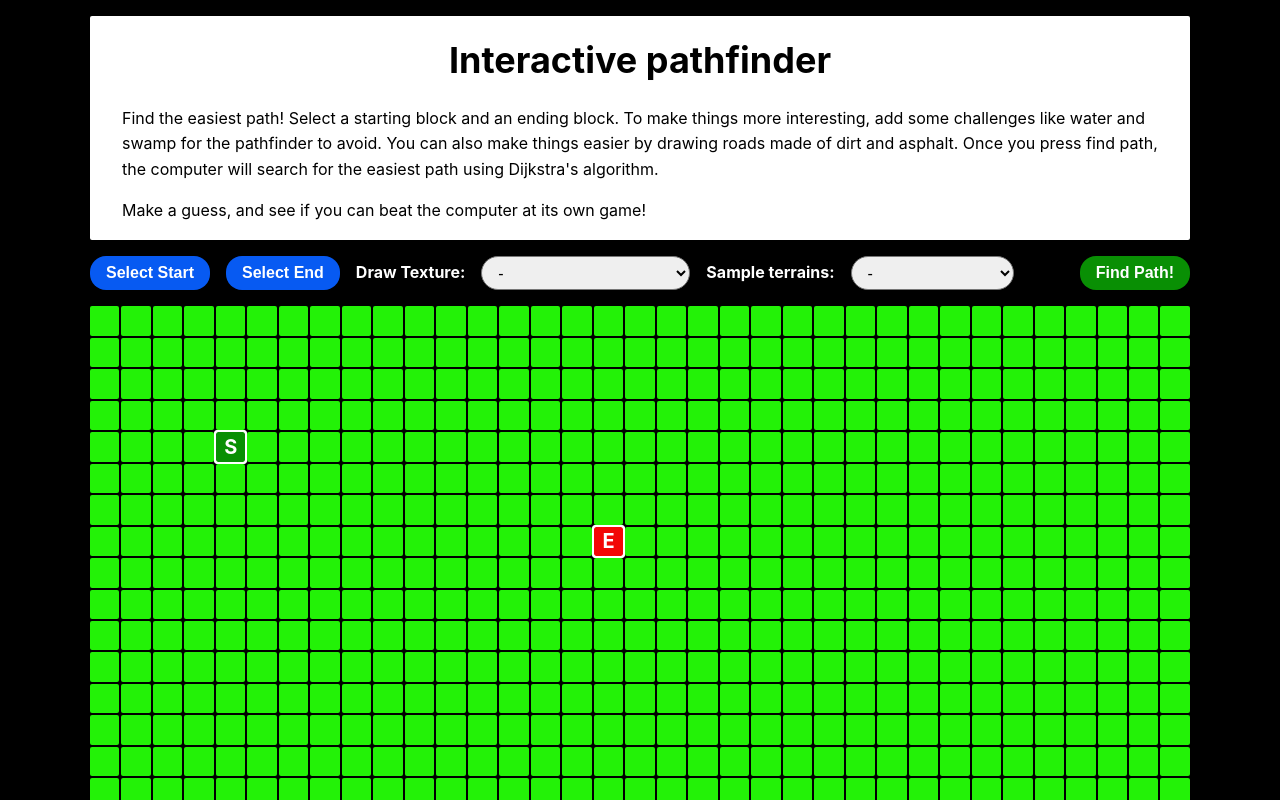
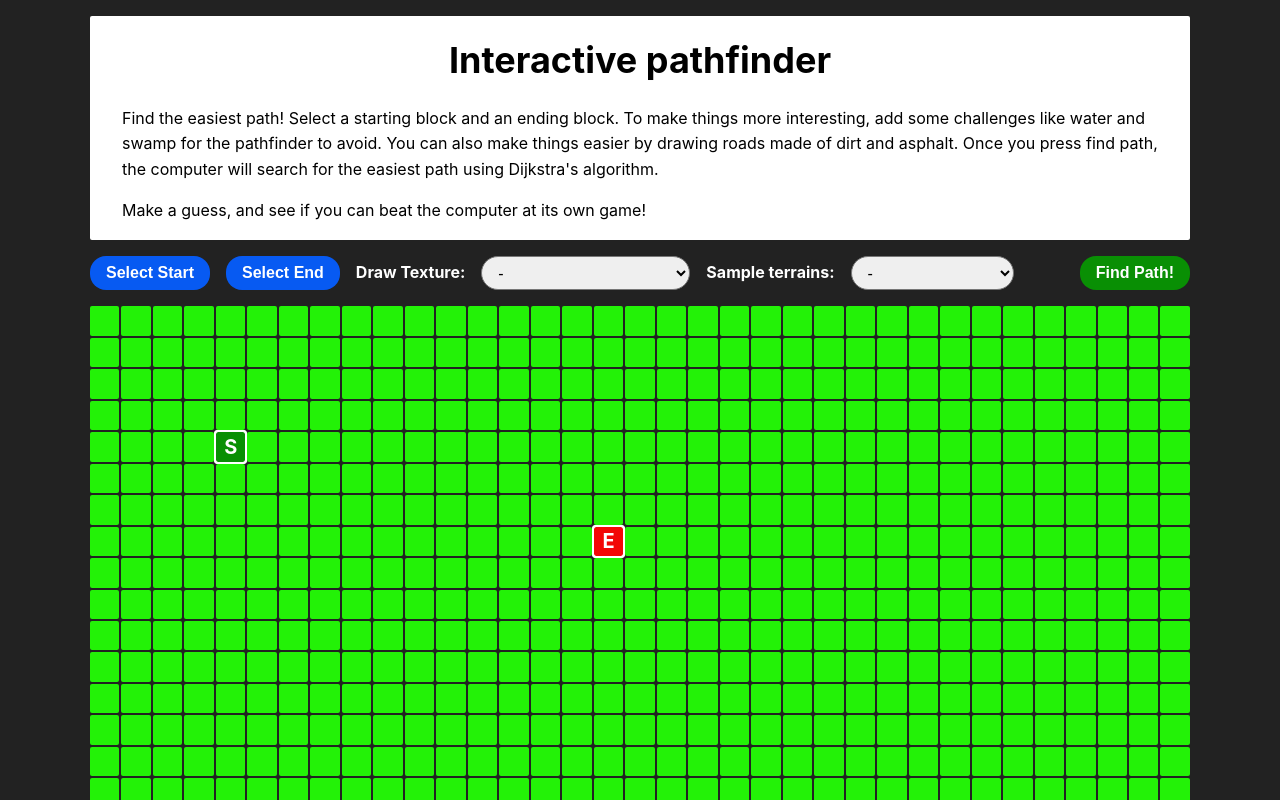
Before and after one commit to shanemcfadden/interactive-pathfinder, a React (Create React App) app: page / in a window 1280 px wide. Shown: the top 800 px of the page. Built offline with nearby package versions, Linux system fonts and the light colour scheme.

Commit message:
Make background color slightly less black

```diff
--- a/src/styles/index.css
+++ b/src/styles/index.css
@@ -7,7 +7,7 @@ body {
   -moz-osx-font-smoothing: grayscale;
   line-height: 1.6;
   color: white;
-  background-color: black;
+  background-color: #222;
 }
 
 code {
@@ -43,7 +43,7 @@ select:focus {
 }
 
 .dark-theme {
-  background-color: black;
+  background-color: #222;
   color: white;
 }
 
```
